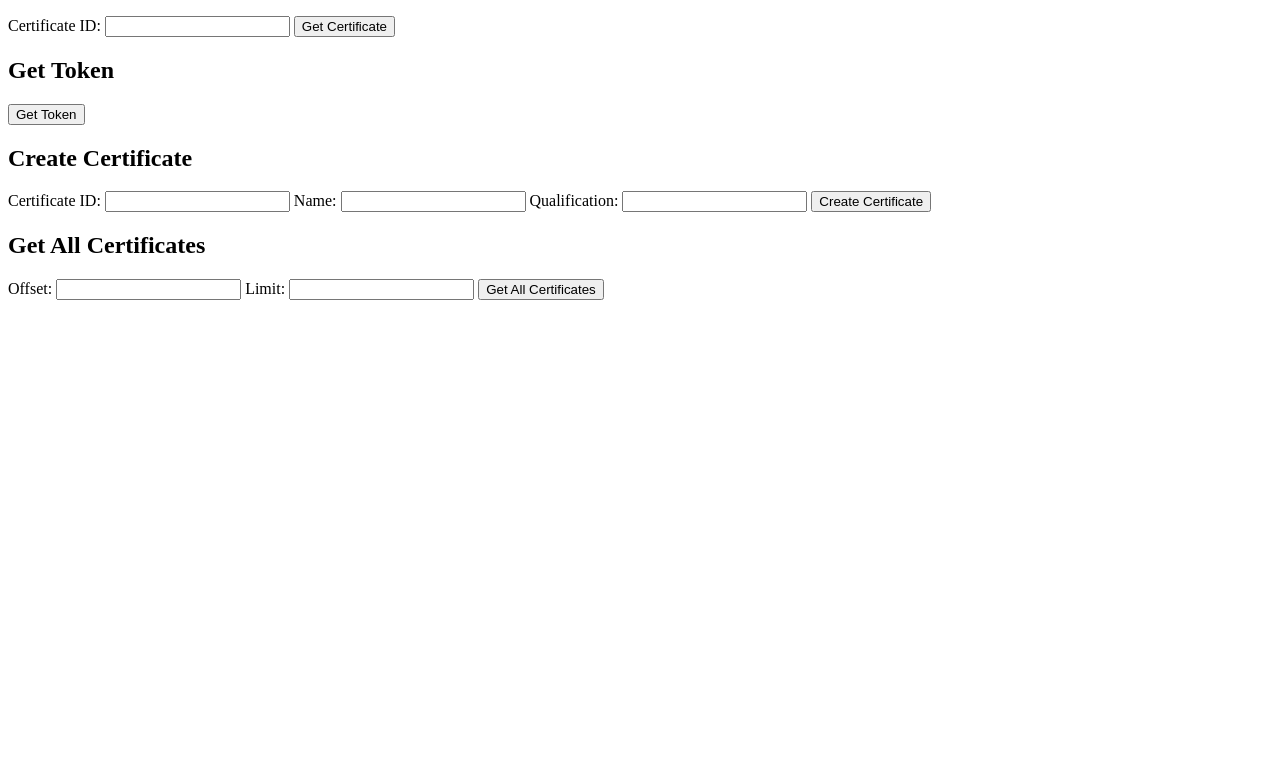
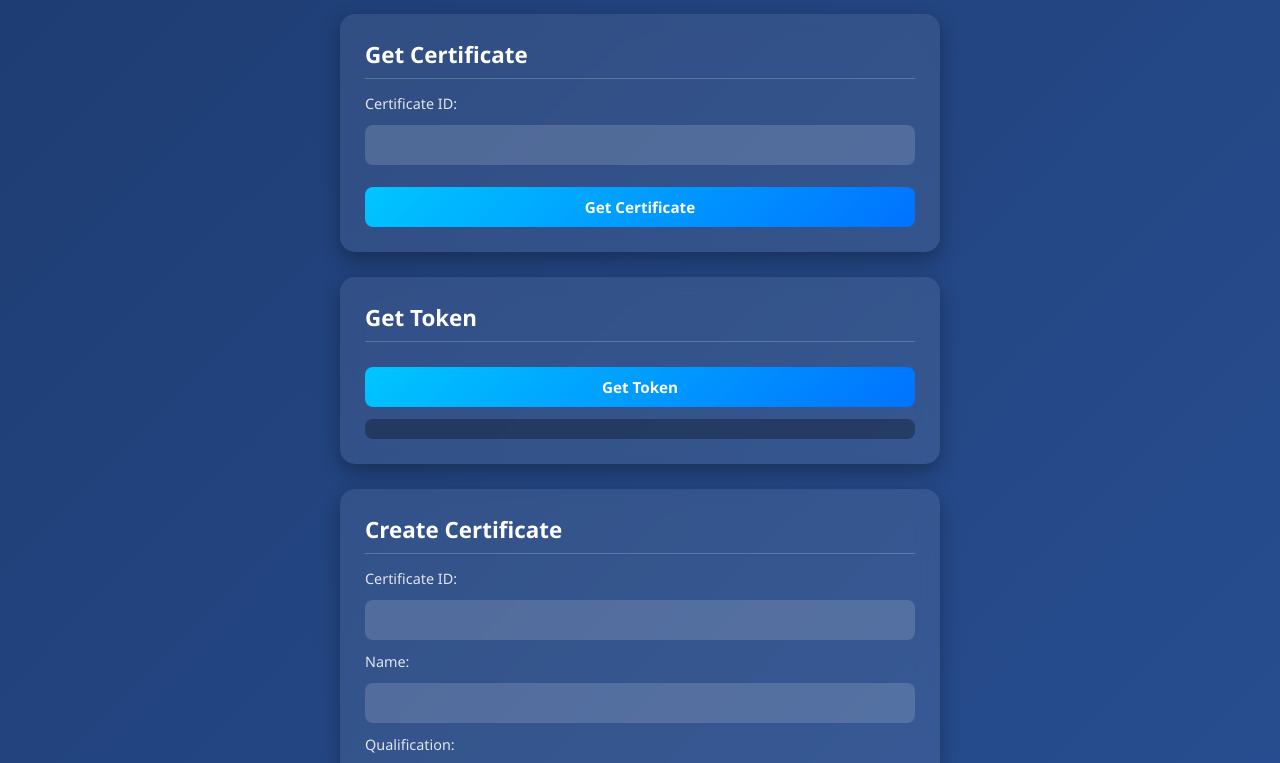
Before and after one commit to wizziejr/ver-api, a plain HTML site: page http/index.html in a window 1280 px wide. Shown: the part 111-874 px from the top of the page. Before the commit the page ends 800 px from the top, so only its background shows below. Drawn offline with Linux system fonts and the light colour scheme.

Commit message:
feat: Revamp admin panel UI with improved styling and functionality for certificate management

```diff
--- a/http/index.html
+++ b/http/index.html
@@ -6,6 +6,133 @@
   <meta charset="UTF-8">
   <meta name="viewport" content="width=device-width, initial-scale=1.0">
   <title>VER API</title>
+  <style>
+    * {
+      margin: 0;
+      padding: 0;
+      box-sizing: border-box;
+      font-family: 'Segoe UI', Tahoma, Geneva, Verdana, sans-serif;
+    }
+
+    body {
+      min-height: 100vh;
+      background: linear-gradient(135deg, #1e3c72, #2a5298);
+      display: flex;
+      flex-direction: column;
+      align-items: center;
+      padding: 40px 20px;
+      color: #fff;
+    }
+
+    h1 {
+      margin-bottom: 30px;
+      font-size: 2.5rem;
+      font-weight: 700;
+      letter-spacing: 1px;
+    }
+
+    .container {
+      width: 100%;
+      max-width: 600px;
+      background: rgba(255, 255, 255, 0.08);
+      backdrop-filter: blur(10px);
+      padding: 25px;
+      border-radius: 15px;
+      margin-bottom: 25px;
+      box-shadow: 0 8px 20px rgba(0, 0, 0, 0.3);
+      transition: transform 0.3s ease, box-shadow 0.3s ease;
+    }
+
+    .container:hover {
+      transform: translateY(-5px);
+      box-shadow: 0 12px 30px rgba(0, 0, 0, 0.4);
+    }
+
+    h2 {
+      margin-bottom: 15px;
+      font-size: 1.4rem;
+      border-bottom: 1px solid rgba(255, 255, 255, 0.2);
+      padding-bottom: 8px;
+    }
+
+    form {
+      display: flex;
+      flex-direction: column;
+      gap: 12px;
+    }
+
+    label {
+      font-size: 0.9rem;
+      opacity: 0.85;
+    }
+
+    input {
+      padding: 10px 12px;
+      border-radius: 8px;
+      border: none;
+      outline: none;
+      font-size: 0.95rem;
+      background: rgba(255, 255, 255, 0.15);
+      color: #fff;
+      transition: 0.3s ease;
+    }
+
+    input::placeholder {
+      color: rgba(255, 255, 255, 0.6);
+    }
+
+    input:focus {
+      background: rgba(255, 255, 255, 0.25);
+      box-shadow: 0 0 0 2px #00c6ff;
+    }
+
+    button {
+      margin-top: 10px;
+      padding: 10px;
+      border-radius: 8px;
+      border: none;
+      font-size: 0.95rem;
+      font-weight: 600;
+      cursor: pointer;
+      background: linear-gradient(135deg, #00c6ff, #0072ff);
+      color: white;
+      transition: 0.3s ease;
+    }
+
+    button:hover {
+      transform: translateY(-2px);
+      box-shadow: 0 5px 15px rgba(0, 198, 255, 0.4);
+    }
+
+    button:active {
+      transform: scale(0.98);
+    }
+
+    p {
+      margin-top: 12px;
+      padding: 10px;
+      border-radius: 8px;
+      background: rgba(0, 0, 0, 0.3);
+      font-size: 0.85rem;
+      word-wrap: break-word;
+      overflow-x: auto;
+    }
+
+    @media (max-width: 600px) {
+      body {
+        padding: 20px 10px;
+      }
+
+      .container {
+        padding: 20px;
+      }
+
+      h1 {
+        font-size: 2rem;
+      }
+    }
+  </style>
+
 </head>
 
 <body>
@@ -15,11 +142,11 @@
   <div class="container">
     <h2>Get Certificate</h2>
     <form onsubmit="getCert(event)">
-            <label for="cert_id">Certificate ID:</label>
-            <input type="text" id="cert_id" name="cert_id">
+      <label for="get_cert_id">Certificate ID:</label>
+      <input type="text" id="get_cert_id" name="get_cert_id">
       <button type="submit">Get Certificate</button>
     </form>
-        <p id="cert_output"></p>
+    <div id="get_cert_output"></div>
   </div>
 
   <div class="container">
@@ -33,10 +160,10 @@
   <div class="container">
     <h2>Create Certificate</h2>
     <form onsubmit="createCert(event)">
-            <label for="cert_id">Certificate ID:</label>
-            <input type="text" id="cert_id" name="cert_id">
-            <label for="name">Name:</label>
-            <input type="text" id="name" name="name">
+      <label for="create_cert_id">Certificate ID:</label>
+      <input type="text" id="create_cert_id" name="create_cert_id">
+      <label for="create_cert_name">Name:</label>
+      <input type="text" id="create_cert_name" name="create_cert_name">
       <label for="qualification">Qualification:</label>
       <input type="text" id="qualification" name="qualification">
       <button type="submit">Create Certificate</button>
@@ -58,8 +185,8 @@
   <script>
     async function createCert(event) {
       event.preventDefault();
-            const cert_id = document.getElementById("cert_id").value;
-            const name = document.getElementById("name").value;
+      const cert_id = document.getElementById("create_cert_id").value;
+      const name = document.getElementById("create_cert_name").value;
       const qualification = document.getElementById("qualification").value;
 
       try {
@@ -109,10 +236,33 @@
       }
     }
 
+    function createCard(data) {
+      // Display the certificate data in a card format
+      const card = document.createElement("div");
+      card.style.background = "rgba(255, 255, 255, 0.1)";
+      card.style.padding = "15px";
+      card.style.borderRadius = "10px";
+      card.style.marginTop = "10px";
+      document.getElementById("get_cert_output").innerHTML = "";
+      document.getElementById("get_cert_output").appendChild(card);
+
+      // Text element for user name
+      const nameElement = document.createElement("h3");
+      nameElement.textContent = data.name;
+      card.appendChild(nameElement);
+
+      // Text element for qualification
+      const qualificationElement = document.createElement("p");
+      qualificationElement.textContent = `Qualification: ${data.qualification}`;
+      card.appendChild(qualificationElement);
+
+      return card;
+    }
+
     // Get certificate
     async function getCert(event) {
       event.preventDefault();
-            const cert_id = document.getElementById("cert_id").value;
+      const cert_id = document.getElementById("get_cert_id").value;
       try {
         const response = await fetch(`/cert/${cert_id}`);
         if (!response.ok) {
@@ -121,7 +271,11 @@
           return;
         }
         const data = await response.json();
-                document.getElementById("cert_output").textContent = JSON.stringify(data);
+
+        const card = createCard(data);
+        document.getElementById("get_cert_output").innerHTML = "";
+        document.getElementById("get_cert_output").appendChild(card);
+
         console.log(data);
       } catch (error) {
         console.error("Error:", error);
```
Lines whose indentation alone changed are shown as unchanged.
